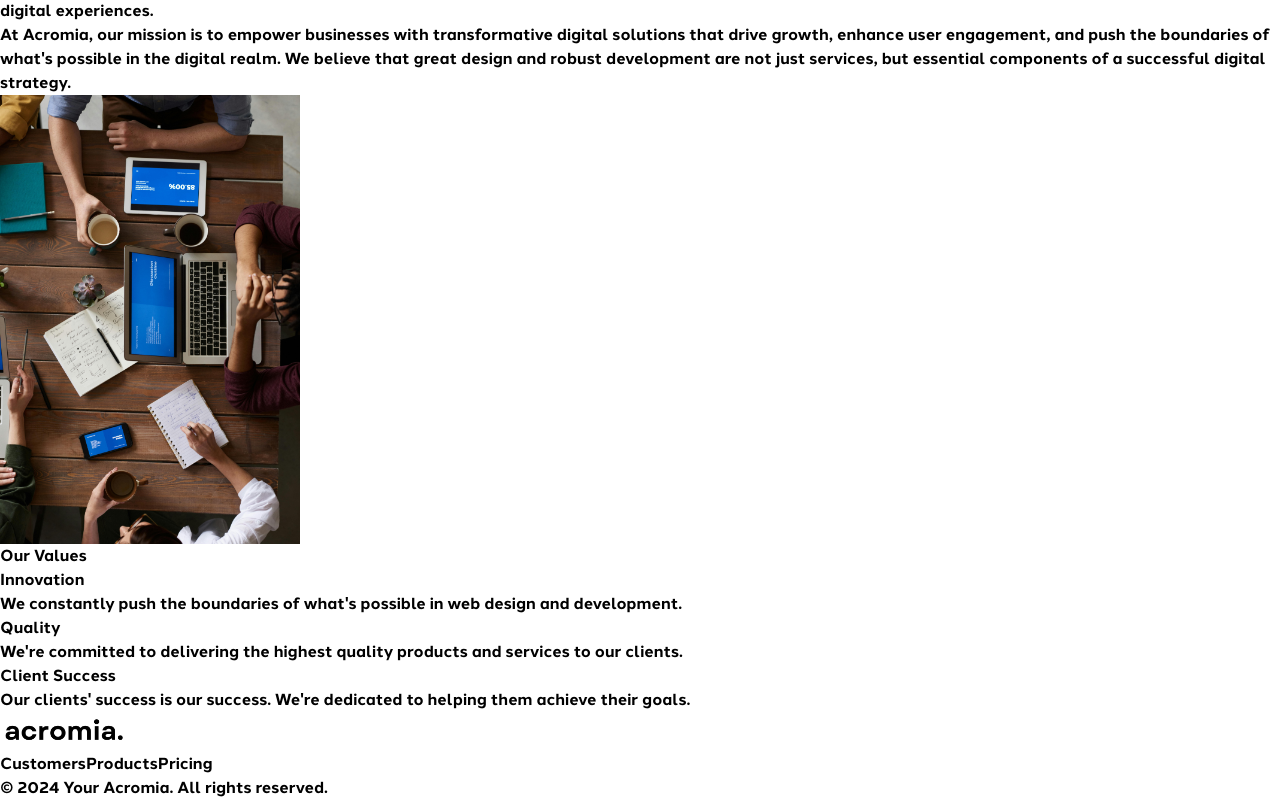
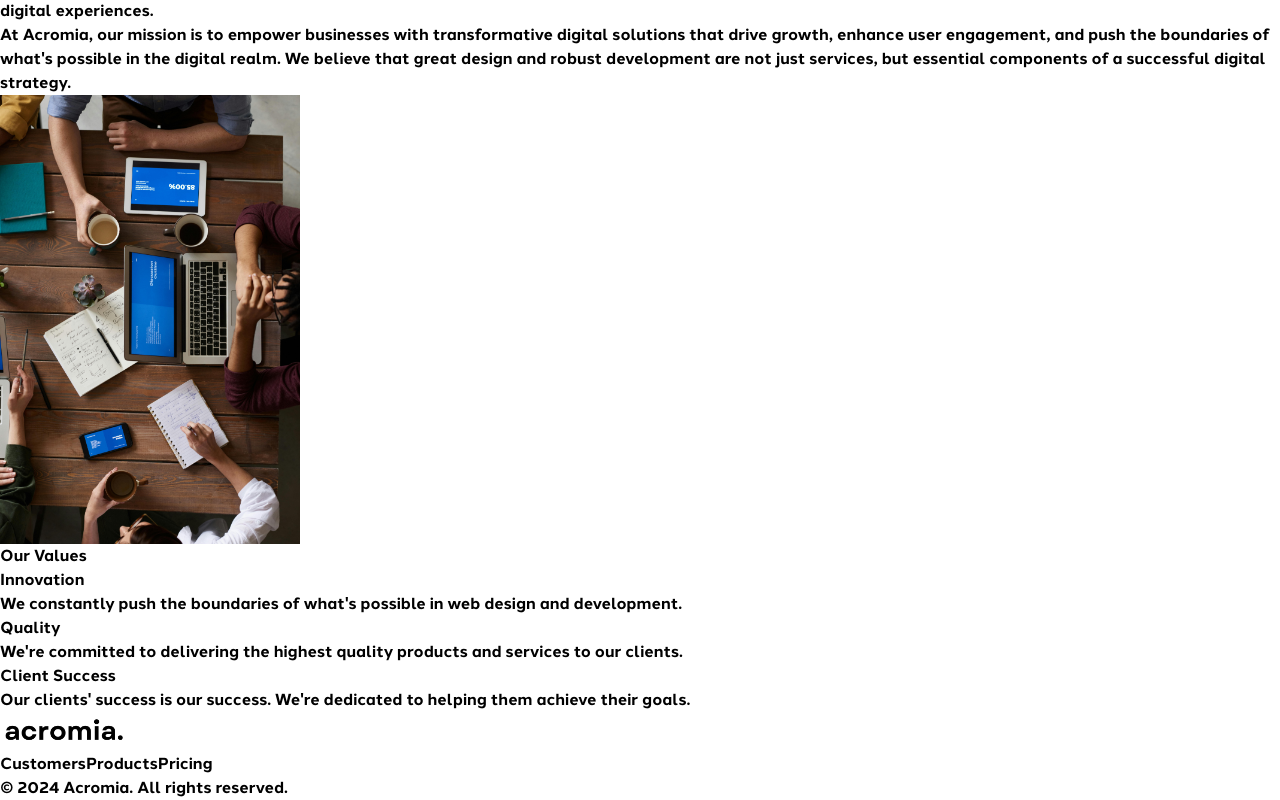
Before and after one commit to brandonzane/acromia-website, a Next.js app: page /about in a window 1280 px wide. Shown: the part 1427-2227 px from the top of the page. Built offline with nearby package versions, Linux system fonts and the light colour scheme.

Commit message:
Update Footer.tsx

```diff
--- a/src/sections/Footer.tsx
+++ b/src/sections/Footer.tsx
@@ -39,7 +39,7 @@ export const Footer = () => {
             Pricing
           </a>
         </nav>
-        <p className="mt-6">&copy; 2024 Your Acromia. All rights reserved.</p>
+        <p className="mt-6">&copy; {new Date().getFullYear()} Acromia. All rights reserved.</p>
       </div>
     </footer>
   );
```
